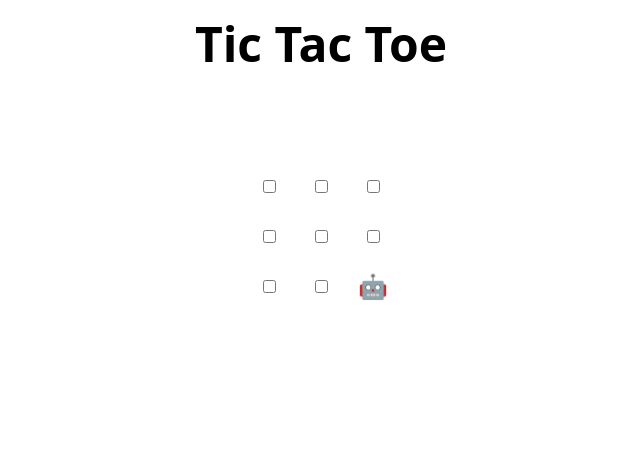
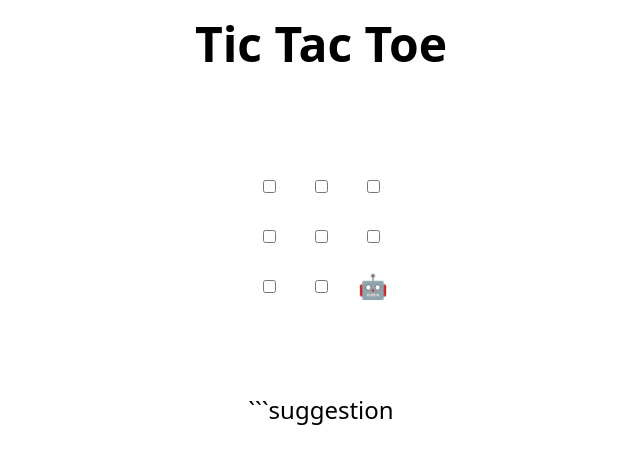
Before and after one commit to anoopmanganahalli/skills-review-pull-requests, a plain HTML site: page index.html in a window 1280 px wide. Shown: the whole page, without its empty margins (319-959 px from the left). Drawn offline with Linux system fonts and the light colour scheme.

Commit message:
Update index.html

````diff
--- a/index.html
+++ b/index.html
@@ -48,6 +48,7 @@
 </table>
 
 <h2 hidden>Game over, refresh to play again 🧑‍💻 🤖!</h2>
+```suggestion
 
 <script>
   // Initialization
````
